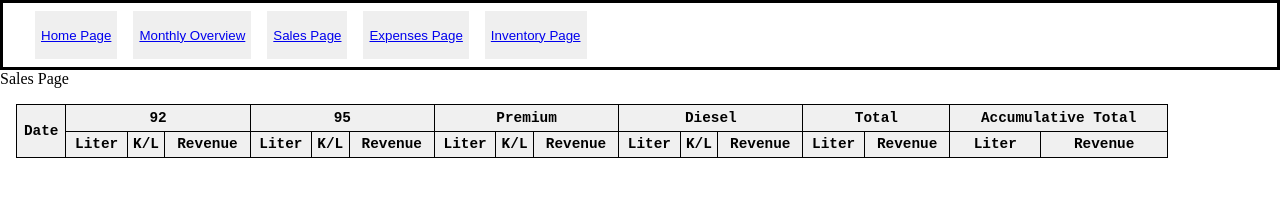
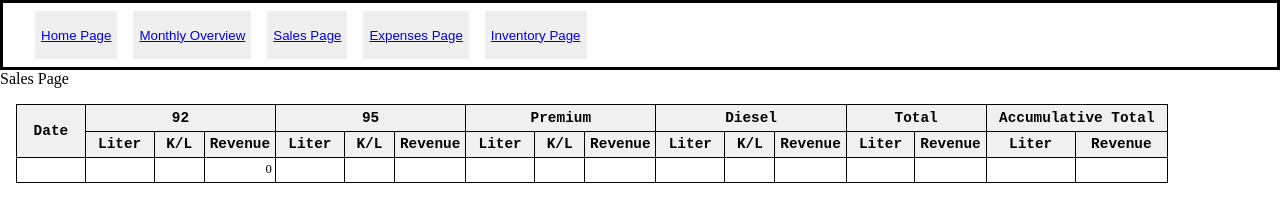
Before and after one commit to NyanLinHtet0/Fuel_website, a website: page html/sales.html in a window 1280 px wide. Drawn offline with Linux system fonts and the light colour scheme.

Commit message:
added calculation and class abstraction

```diff
--- a/css/sales.css
+++ b/css/sales.css
@@ -11,15 +11,29 @@ table {
 th, td {
     border: 1px solid #000;
     text-align: right;
-    font-family: 'Roboto Mono', monospace;
+
 }
 th {
     background: #f0f0f0;
     text-align:center;
     font-size: .9rem;
+    font-family: 'Roboto Mono', monospace;
     padding: .3rem 0 .3rem 0;
 }
 td {
     padding: .2rem 0.2rem 0.2rem 0.2rem;
     font-size: .8rem;
 }
+
+.data_input ,.data_input_date ,.data_input_KperL, .data_input_fuel_amount, .data_input_revenue{
+    width: 3rem;
+    text-align: right;
+    /* background-color: aliceblue; */
+    border-style: none;
+    font-family: inherit;
+    font-size: inherit;
+}
+
+.data_input_KperL{
+    width: 2rem;
+}
--- a/html/sales.html
+++ b/html/sales.html
@@ -41,6 +41,26 @@
         </thead>
         <tbody>
         </tbody>
+        <tfoot>
+            <td><input class = "data_input_date" id="date"></td>
+            <td><input class = "data_input_fuel_amount" id="n_two_amount"></td>
+            <td><input class = "data_input_KperL" id="n_two_price"></td>
+            <td id="n_two_revenue"></td>
+            <td><input class = "data_input_fuel_amount" id="n_five_amount"></td>
+            <td><input class = "data_input_KperL" id="n_five_price"></td>
+            <td id="n_five_revenue"></td>
+            <td><input class = "data_input_fuel_amount" id="pd_amount"></td>
+            <td><input class = "data_input_KperL" id="pd_price"></td>
+            <td id="pd_revenue"></td>
+            <td><input class = "data_input_fuel_amount" id="diesel_amount"></td>
+            <td><input class = "data_input_KperL" id="diesel_price"></td>
+            <td id="diesel_revenue"></td>
+
+            <td><input class = "data_input"></td>
+            <td><input class = "data_input"></td>
+            <td><input class = "data_input"></td>
+            <td><input class = "data_input"></td>
+        </tfoot>
   </table>
     <script src="/js/sales.js"></script>
 </body>
--- /dev/null
+++ b/js/sales.js
@@ -0,0 +1,58 @@
+class fuel {
+    constructor(fuel_type) {
+        this.amount = document.getElementById(`${fuel_type}_amount`);
+        this.price = document.getElementById(`${fuel_type}_price`);
+        this.rev = document.getElementById(`${fuel_type}_revenue`);
+
+        if (this.amount && this.price && this.rev) {
+            this.amount.addEventListener('input', () => {
+                this.formatNumberInput(this.amount);
+                this.updateRevenue();
+            });
+
+            this.price.addEventListener('input', () => {
+                this.formatNumberInput(this.price);
+                this.updateRevenue();
+            });
+
+            this.updateRevenue();
+        }
+    }
+
+    formatNumberInput(input) {
+        const raw = input.value.replace(/,/g, '');
+
+        // Don't format if the user is mid-input like typing "12." or "12.3"
+        if (raw.endsWith('.') || raw.match(/\.\d{0,2}$/)) return;
+
+        const num = parseFloat(raw);
+        if (isNaN(num)) {
+            input.value = '';
+            return;
+        }
+
+        // Format and replace value
+        input.value = num.toLocaleString(undefined, {
+            minimumFractionDigits: 0,
+            maximumFractionDigits: 2
+        });
+
+        // Place caret at end
+        input.setSelectionRange(input.value.length, input.value.length);
+    }
+
+
+    getNumericValue(input) {
+        return parseFloat(input.value.replace(/,/g, '')) || 0;
+    }
+
+    updateRevenue() {
+        const amt = this.getNumericValue(this.amount);
+        const prc = this.getNumericValue(this.price);
+        const total = amt * prc;
+        this.rev.textContent = total.toLocaleString();
+    }
+}
+
+// Instantiate
+new fuel('n_two');
```
